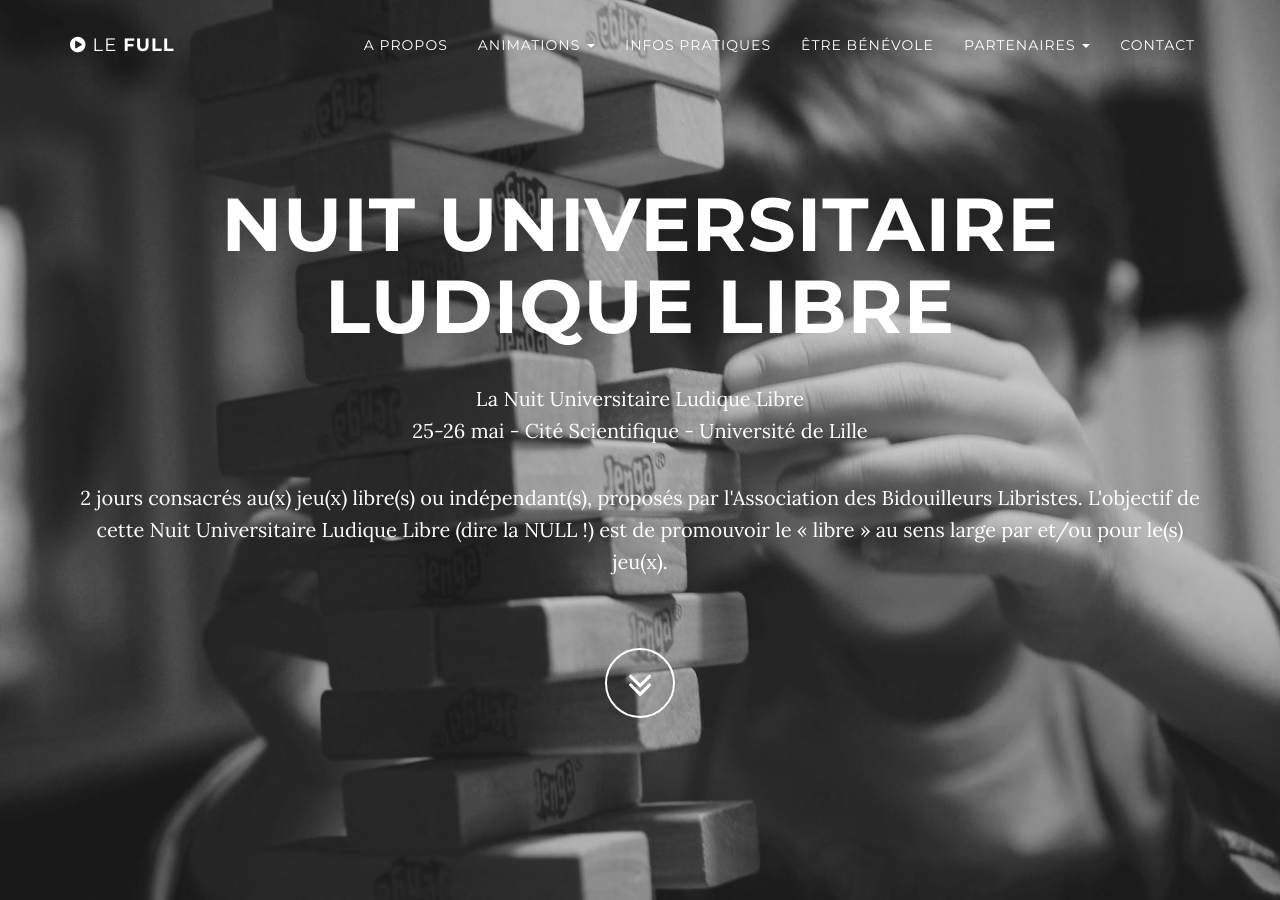
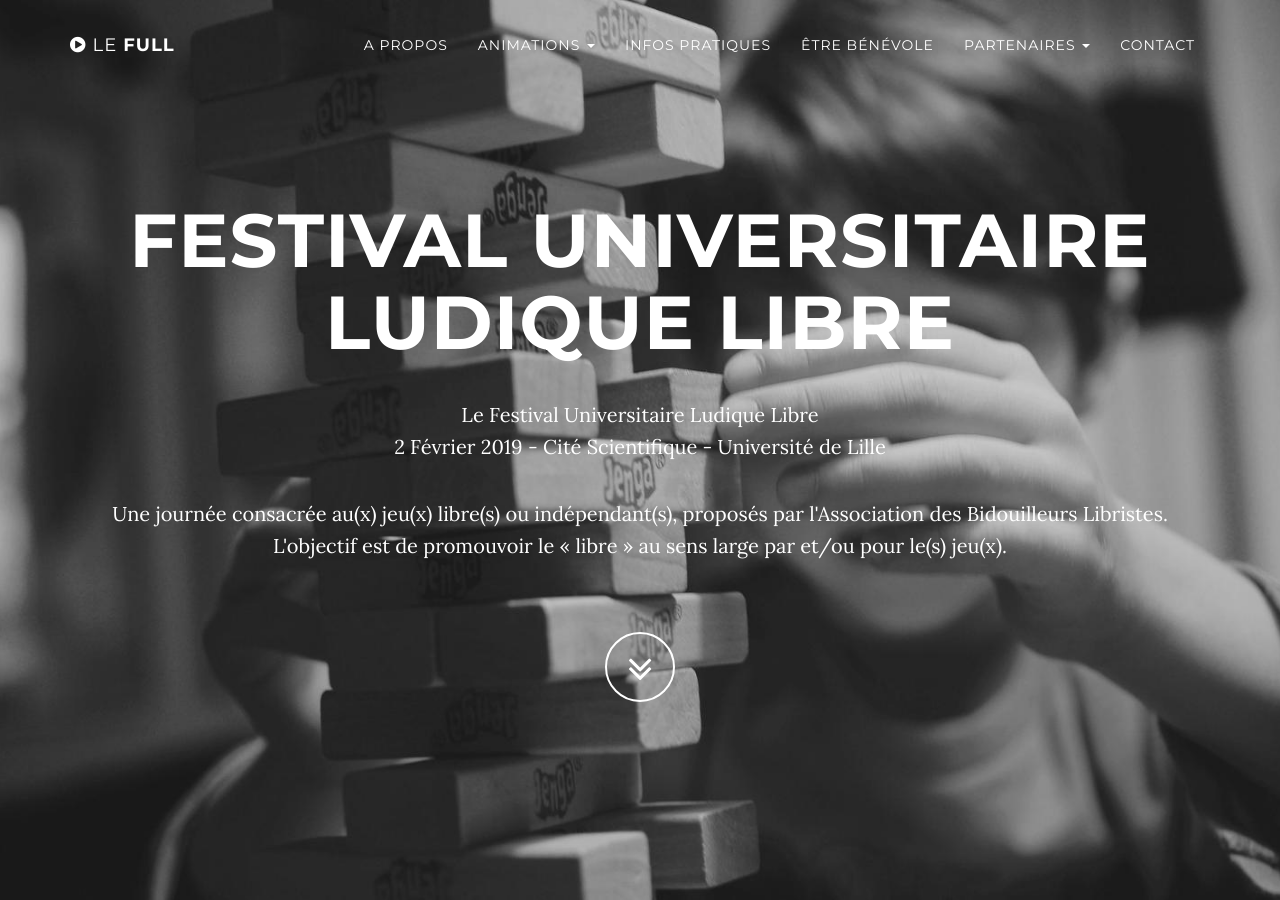
Before and after one commit to bidouilleurslibristes/null.bidouilleurslibristes.github.io, a Jekyll site: the page built from index.html, in a window 1280 px wide and 900 px high. Built offline with Jekyll 4.4.1, drawn with Linux system fonts in a browser that asks for light colours; some of the changed text lies outside the part shown.

Commit message:
Update _config.yml

```diff
--- a/_config.yml
+++ b/_config.yml
@@ -1,11 +1,11 @@
 
 # Site settings
-title: Nuit Universitaire Ludique Libre
-email: abl-ca@univ-lille1.fr
+title: Festival Universitaire Ludique Libre
+email: abl@univ-lille.fr
 url: http://bidouilleurslibristes.github.io/
 description: "
-La Nuit Universitaire Ludique Libre <br> 25-26 mai - Cité Scientifique - Université de Lille
-<p>2 jours consacrés au(x) jeu(x) libre(s) ou indépendant(s), proposés par l'Association des Bidouilleurs Libristes. L'objectif de cette Nuit Universitaire Ludique Libre (dire la NULL !) est de promouvoir le « libre » au sens large par et/ou pour le(s) jeu(x).</p>"
+Le Festival Universitaire Ludique Libre <br> 2 Février 2019 - Cité Scientifique - Université de Lille
+<p>Une journée consacrée au(x) jeu(x) libre(s) ou indépendant(s), proposés par l'Association des Bidouilleurs Libristes. L'objectif est de promouvoir le « libre » au sens large par et/ou pour le(s) jeu(x).</p>"
 
 # Color settings (hex-codes without the leading hash-tag)
 color:
@@ -16,11 +16,11 @@ color:
 footer: Bidouilleurs Libristes
 
 # # Social networks usernames (many more available: google-plus, flickr, dribbble, pinterest, instagram, tumblr, linkedin, etc.)
-# social:
+social:
 #   - title: twitter
 #     url: https://twitter.com/SBootstrap
-#   - title: facebook
-#     url:
+- title: facebook
+     url:https://www.facebook.com/events/1167616406722612/
 #   - title: stack-overflow
 #     url: http://stackoverflow.com/questions/tagged/jekyll
 #   - title: bitbucket
```
